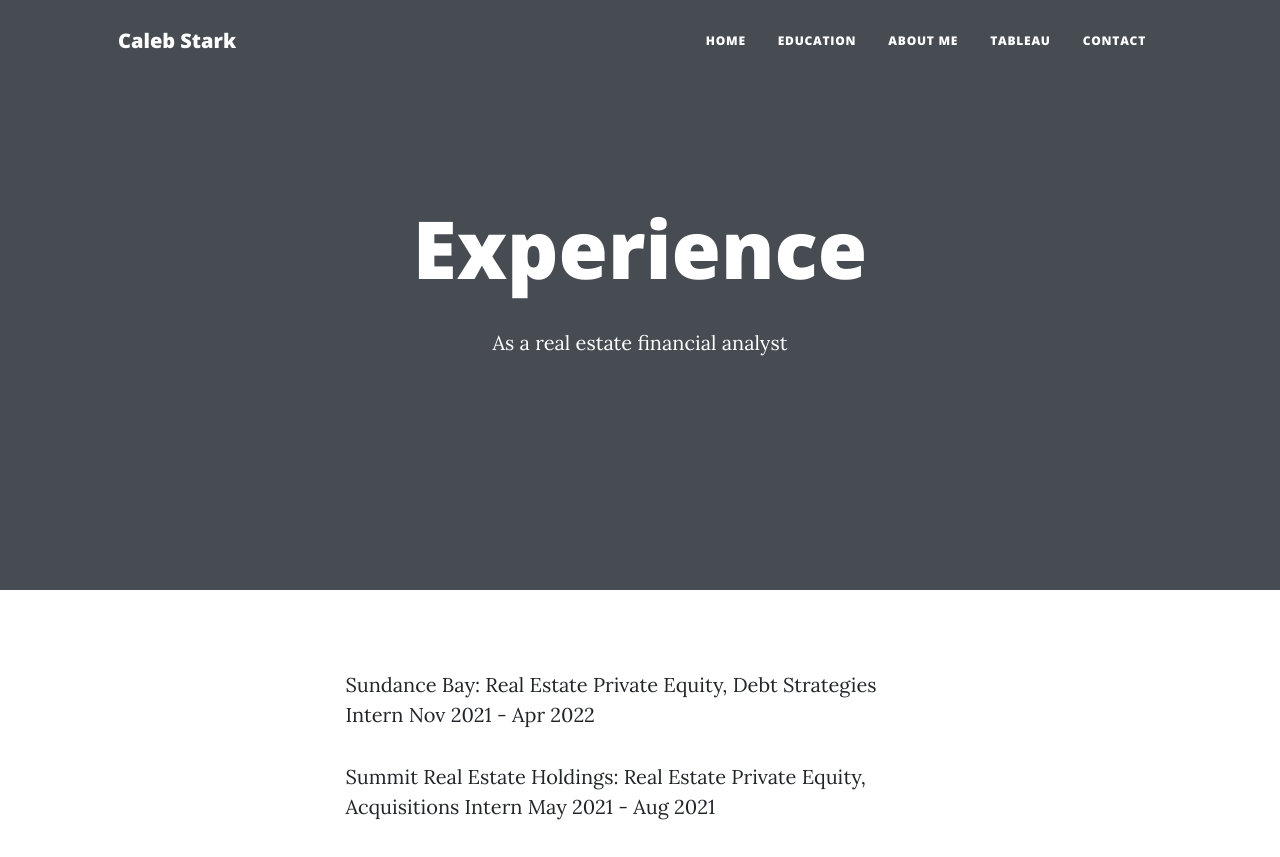
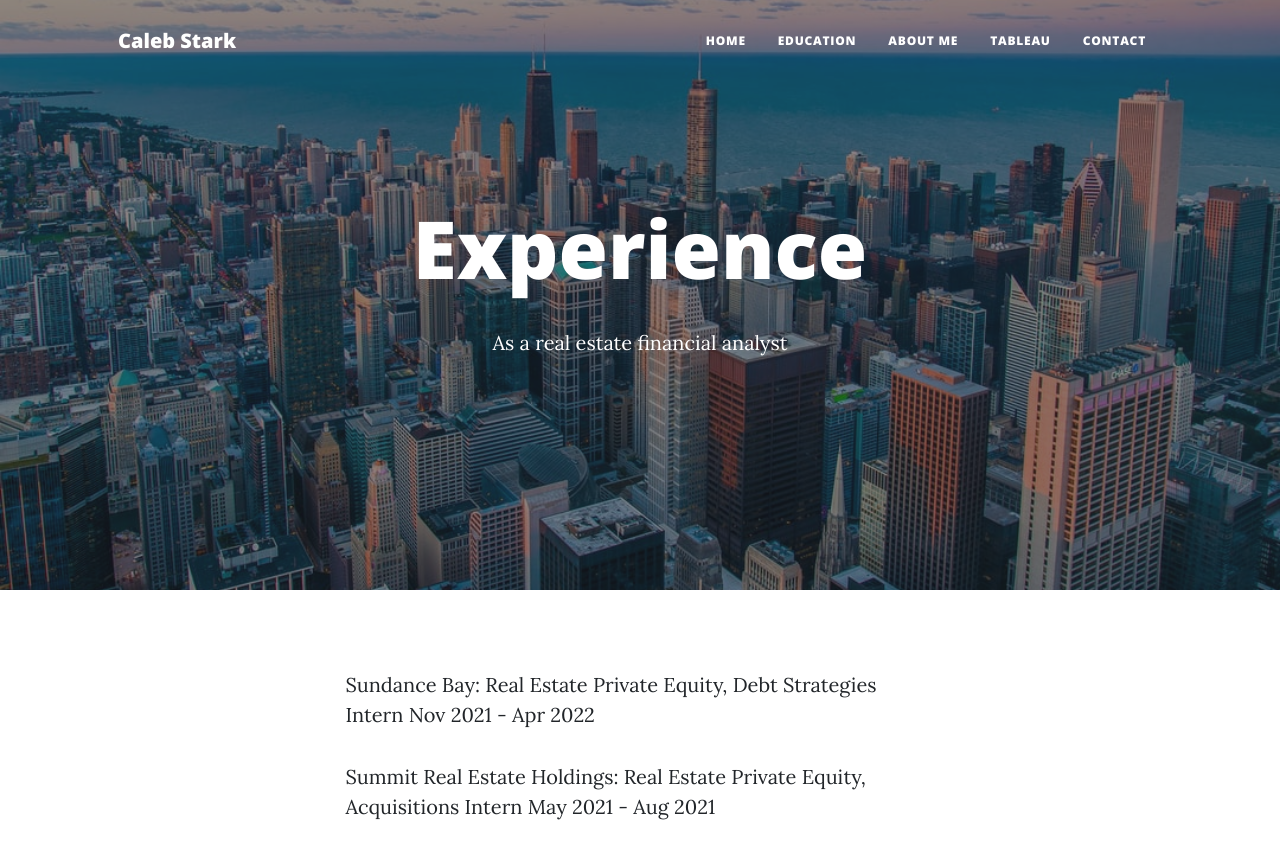
Before and after one commit to starkcalebm/IS201_Final, a plain HTML site: page html/Experience.html in a window 1280 px wide. Shown: the top 857 px of the page. Drawn offline with nearby package versions, Linux system fonts and the light colour scheme; the site is published under a folder, as on GitHub Pages, so addresses that start at the root find nothing.

Commit message:
Update Experience.html

```diff
--- a/html/Experience.html
+++ b/html/Experience.html
@@ -38,7 +38,7 @@
             </div>
         </nav>
         <!-- Page Header-->
-        <header class="masthead" style="background-image: url(/images/skykoi.jfif)" alt= "Chicago Skyline">
+        <header class="masthead" style="background-image: url(../images/skykoi.jfif)" alt= "Chicago Skyline">
             <div class="container position-relative px-4 px-lg-5">
                 <div class="row gx-4 gx-lg-5 justify-content-center">
                     <div class="col-md-10 col-lg-8 col-xl-7">
```
